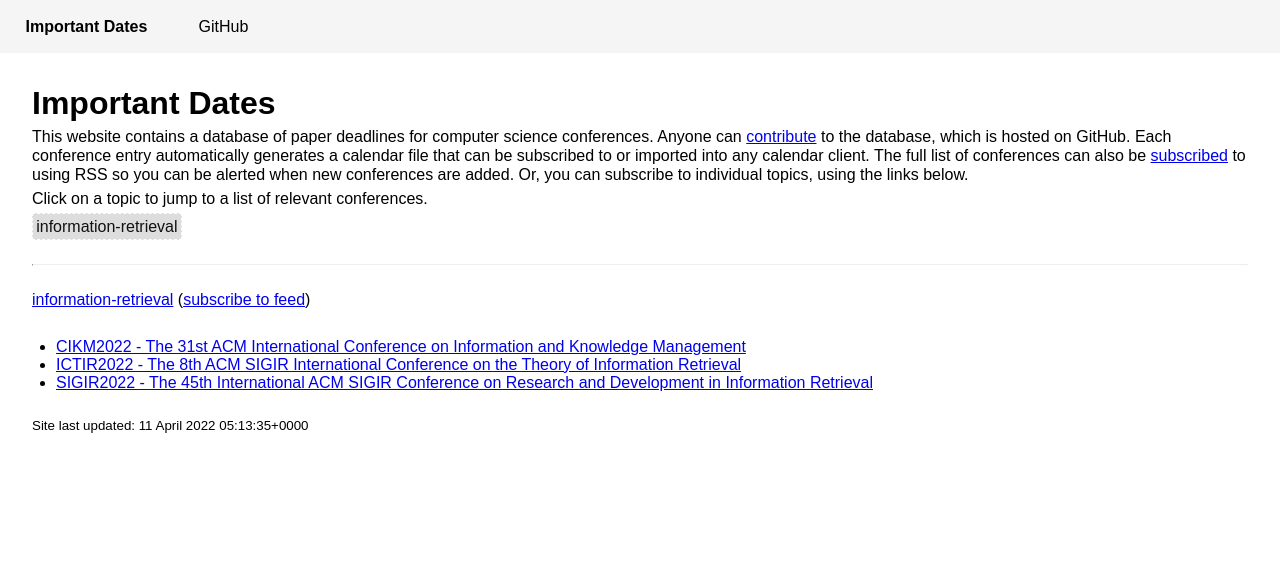
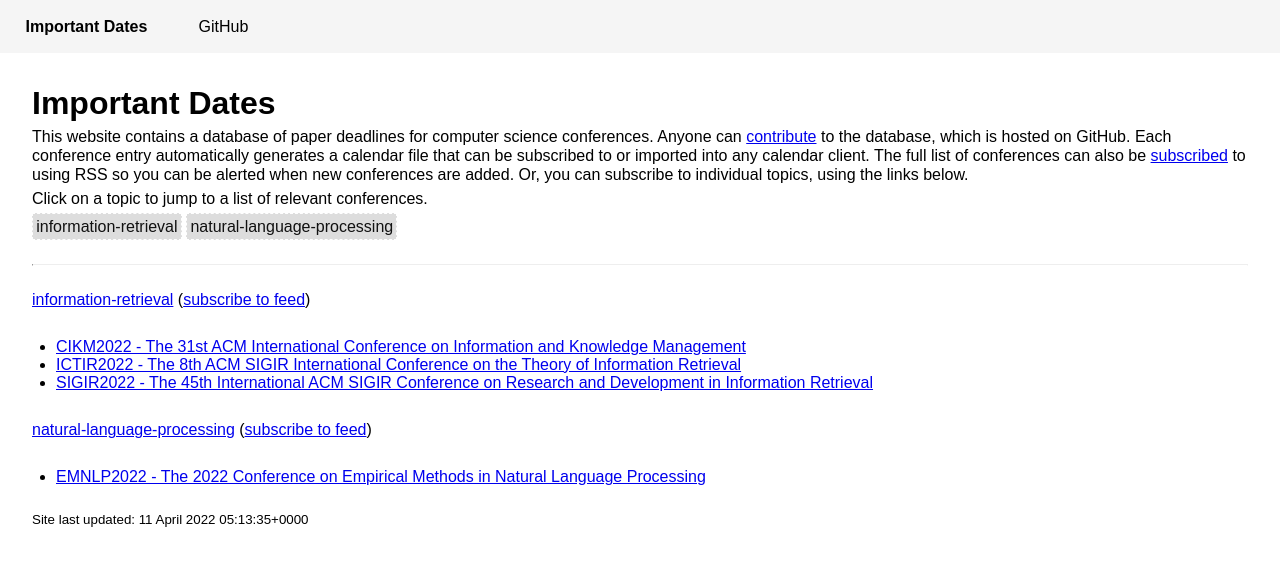
Before and after one commit to importantdates/importantdates.net, a Jekyll site: the page built from index.markdown, in a window 1280 px wide. Shown: the top 566 px of the page. Built offline with Jekyll 4.4.1, drawn with Linux system fonts in a browser that asks for light colours; part of the change alters nothing that is shown.

Commit message:
Add EMNLP2022.

```diff
--- /dev/null
+++ b/_conferences/EMNLP2022.md
@@ -0,0 +1,21 @@
+---
+title: The 2022 Conference on Empirical Methods in Natural Language Processing
+website: https://2022.emnlp.org/
+category: natural-language-processing
+timezone: AoE
+published: 2022-04-08
+updated: 2022-04-08
+important_dates:
+    - title: Anonymity period begins
+      date: 2022-05-24 23:59:59
+    - title: Abstract deadline for START direct submissions
+      date: 2022-06-17 23:59:59
+    - title: Direct paper submission deadline (long & short papers)
+      date: 2022-06-24 23:59:59
+    - title: Submission deadline for ARR papers
+      date: 2022-06-24 23:59:59
+    - title: Notification of acceptance (long & short papers)
+      date: 2022-10-06 23:59:59
+    - title: Camera-ready papers due (long & short papers)
+      date: 2022-10-21 23:59:59
+---
--- a/_layouts/home.html
+++ b/_layouts/home.html
@@ -16,7 +16,7 @@ layout: default
 <hr/>
 <div>
     {% for category in conference_categories %}
-    <p><a href="#{{category}}">{{category}}</a>  (<a href="/feed/conferences/{{category}}.xml">subscribe to feed</a>)</p>
+    <p id="{{category}}"><a href="#{{category}}">{{category}}</a>  (<a href="/feed/conferences/{{category}}.xml">subscribe to feed</a>)</p>
     <ul>
         {% for conference in upcoming_confs %}
         {% if conference.category == category %}
```
